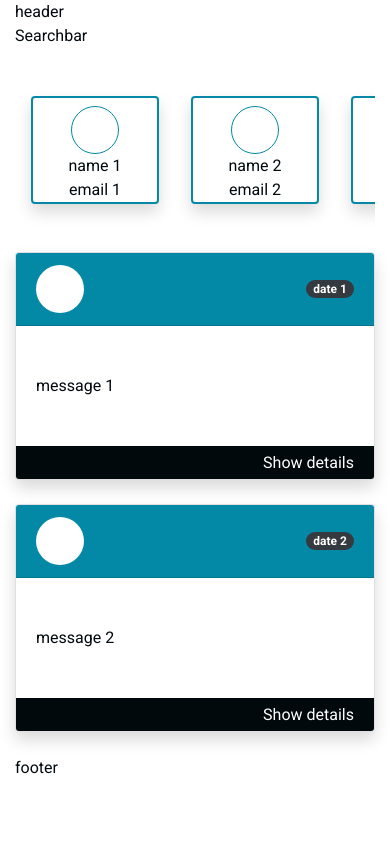
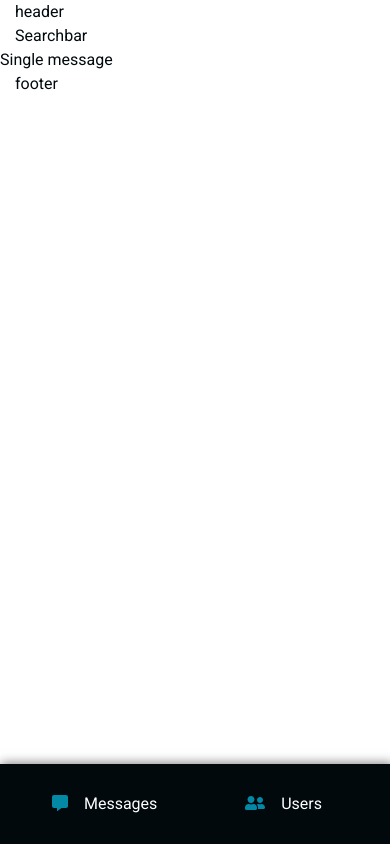
Before and after one commit to Massimilianok/wbs-mini-twitter, a React (Create React App) app: page /message/1 in a window 390 px wide. Built offline with nearby package versions, Linux system fonts and the light colour scheme.

Commit message:
feat: Create a NavMobile component

```diff
--- a/package.json
+++ b/package.json
@@ -3,6 +3,9 @@
   "version": "0.1.0",
   "private": true,
   "dependencies": {
+    "@fortawesome/fontawesome-svg-core": "^1.2.34",
+    "@fortawesome/free-solid-svg-icons": "^5.15.2",
+    "@fortawesome/react-fontawesome": "^0.1.14",
     "@testing-library/jest-dom": "^5.11.9",
     "@testing-library/react": "^11.2.5",
     "@testing-library/user-event": "^12.7.3",
@@ -10,6 +13,7 @@
     "react": "^17.0.1",
     "react-bootstrap": "^1.5.0",
     "react-dom": "^17.0.1",
+    "react-router-dom": "^5.2.0",
     "react-scripts": "4.0.3",
     "web-vitals": "^1.1.0"
   },
--- a/src/App.js
+++ b/src/App.js
@@ -1,4 +1,5 @@
 import React, { useState, useEffect } from 'react';
+import { Switch, Route, Redirect } from 'react-router-dom';
 import { messagesData, usersData } from './data';
 import './App.css';
 import Container from 'react-bootstrap/Container';
@@ -6,6 +7,7 @@ import Message from './components/Message/Message';
 import Row from 'react-bootstrap/Row';
 import Col from 'react-bootstrap/Col';
 import UserCard from './components/UserCard/UserCard';
+import NavMobile from './components/NavMobile/NavMobile';
 
 const App = () => {
   const [messages, setMessages] = useState();
@@ -23,19 +25,27 @@ const App = () => {
         <div>Searchbar</div>
       </div>
       <Row as={'main'}>
+        <Switch>
+          <Route path="/" exact>
             <Col xs={12}>
               <div className="users-cards py-5">
-            {users && users.map((user) => <UserCard key={user.id} {...user} />)}
+                {users &&
+                  users.map((user) => <UserCard key={user.id} {...user} />)}
               </div>
-        </Col>
-        <Col xs={12}>
               {messages &&
                 messages.map((message) => (
                   <Message key={message.id} {...message} />
                 ))}
             </Col>
+          </Route>
+          <Route path="/users">Users</Route>
+          <Route path="/users/:id">Single user</Route>
+          <Route path="/message/:id">Single message</Route>
+          <Redirect to="/" />
+        </Switch>
       </Row>
       <footer>footer</footer>
+      <NavMobile />
     </Container>
   );
 };
--- /dev/null
+++ b/src/components/NavMobile/NavMobile.css
@@ -0,0 +1,19 @@
+.nav-mobile {
+  background-color: var(--dark-color);
+  height: 5rem;
+  box-shadow: 2px 0 10px 1px rgba(0, 0, 0, 0.5);
+}
+
+.nav-mobile-item {
+  color: var(--secondary-color);
+}
+
+.nav-mobile-item > a {
+  color: var(--light-color);
+  margin: 0 1rem;
+}
+
+.nav-mobile-link {
+  color: var(--secondary-color) !important;
+  text-decoration: none !important;
+}
--- /dev/null
+++ b/src/components/NavMobile/NavMobile.js
@@ -0,0 +1,33 @@
+import React from 'react';
+import { NavLink } from 'react-router-dom';
+import './NavMobile.css';
+import Navbar from 'react-bootstrap/Navbar';
+import Nav from 'react-bootstrap/Nav';
+import { FontAwesomeIcon } from '@fortawesome/react-fontawesome';
+import { faCommentAlt, faUserFriends } from '@fortawesome/free-solid-svg-icons';
+
+const NavMobile = () => {
+  return (
+    <Navbar fixed="bottom" className="nav-mobile">
+      <Nav
+        navbar="true"
+        className="w-100 d-flex justify-content-around align-items-center"
+      >
+        <Nav.Item className="nav-mobile-item">
+          <FontAwesomeIcon icon={faCommentAlt} />
+          <NavLink to="/" exact activeClassName="nav-mobile-link">
+            Messages
+          </NavLink>
+        </Nav.Item>
+        <Nav.Item className="nav-mobile-item">
+          <FontAwesomeIcon icon={faUserFriends} />
+          <NavLink to="/users" activeClassName="nav-mobile-link">
+            Users
+          </NavLink>
+        </Nav.Item>
+      </Nav>
+    </Navbar>
+  );
+};
+
+export default NavMobile;
--- a/src/index.js
+++ b/src/index.js
@@ -1,5 +1,6 @@
 import React from 'react';
 import ReactDOM from 'react-dom';
+import { BrowserRouter } from 'react-router-dom';
 import 'bootstrap/dist/css/bootstrap.css';
 import './index.css';
 import App from './App';
@@ -7,7 +8,9 @@ import reportWebVitals from './reportWebVitals';
 
 ReactDOM.render(
   <React.StrictMode>
-    <App />
+    <BrowserRouter>
+      <App />
+    </BrowserRouter>
   </React.StrictMode>,
   document.getElementById('root')
 );
```
Also changed, not shown: 1 other file (tests, documents, lock files or other folders). Lines whose indentation alone changed are shown as unchanged.
